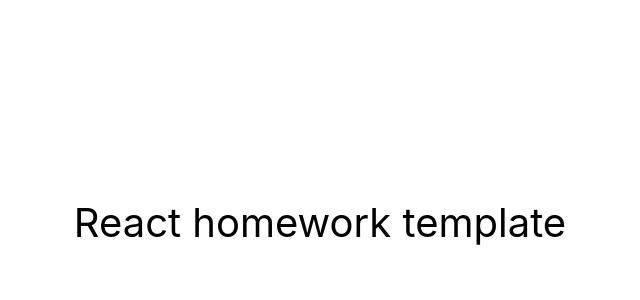
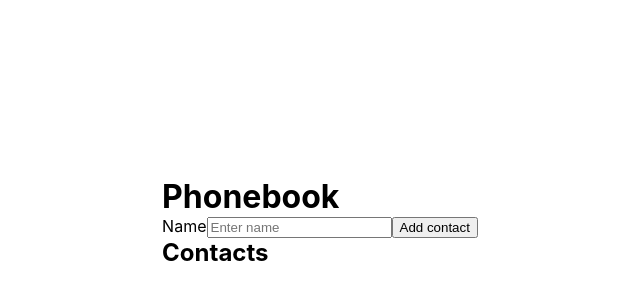
Before and after one commit to rolidabrowski/goit-react-hw-02-phonebook, a React (Create React App) app: page / in a window 1280 px wide. Shown: the part 178-478 px from the top of the page, without its empty margins (320-960 px from the left). Built offline with nearby package versions, Linux system fonts and the light colour scheme.

Commit message:
update task

```diff
--- a/package.json
+++ b/package.json
@@ -7,6 +7,7 @@
     "@testing-library/jest-dom": "^5.16.3",
     "@testing-library/react": "^12.1.4",
     "@testing-library/user-event": "^13.5.0",
+    "nanoid": "^4.0.2",
     "react": "^18.1.0",
     "react-dom": "^18.1.0",
     "react-scripts": "5.0.1",
--- a/src/components/App.jsx
+++ b/src/components/App.jsx
@@ -1,16 +1,53 @@
-export const App = () => {
-  return (
-    <div
-      style={{
-        height: '100vh',
-        display: 'flex',
-        justifyContent: 'center',
-        alignItems: 'center',
-        fontSize: 40,
-        color: '#010101'
-      }}
-    >
-      React homework template
-    </div>
-  );
+import { Component } from 'react';
+// import { nanoid } from 'nanoid';
+import css from './App.module.css';
+
+const INITIAL_STATE = {
+  contacts: [],
+  name: '',
 };
+
+export class App extends Component {
+  state = { ...INITIAL_STATE };
+
+  handleChange = event => {
+    const { name, value } = event.target;
+    this.setState({ [name]: value });
+  };
+
+  handleSubmit = event => {
+    event.preventDefault();
+    this.props.onSubmit({ ...this.state });
+    this.reset();
+  };
+
+  reset = () => {
+    this.setState({ ...INITIAL_STATE });
+  };
+
+  render() {
+    const { name } = this.state;
+    return (
+      <div>
+        <h1 className={css.headTitle}>Phonebook</h1>
+        <form onSubmit={this.handleSubmit}>
+          <label>
+            Name
+            <input
+              type="text"
+              name="name"
+              placeholder="Enter name"
+              value={name}
+              onChange={this.handleChange}
+              pattern="^[a-zA-Zа-яА-Я]+(([' -][a-zA-Zа-яА-Я ])?[a-zA-Zа-яА-Я]*)*$"
+              title="Name may contain only letters, apostrophe, dash and spaces. For example Adrian, Jacob Mercer, Charles de Batz de Castelmore d'Artagnan"
+              required
+            />
+          </label>
+          <button type="submit">Add contact {name}</button>
+        </form>
+        <h2 className={css.title}>Contacts</h2>
+      </div>
+    );
+  }
+}
--- a/src/index.css
+++ b/src/index.css
@@ -1,4 +1,11 @@
 @import-normalize; /* bring in normalize.css styles */
+
+:root {
+  height: 100vh;
+  display: flex;
+  justify-content: center;
+  align-items: center;
+}
 
 body {
   margin: 0;
@@ -13,3 +20,19 @@ code {
   font-family: source-code-pro, Menlo, Monaco, Consolas, 'Courier New',
     monospace;
 }
+
+h1,
+h2,
+h3,
+h4,
+h5,
+h6,
+p {
+  margin: 0;
+}
+ul,
+ol {
+  margin: 0;
+  padding: 0;
+  list-style: none;
+}
--- a/src/index.js
+++ b/src/index.js
@@ -5,6 +5,6 @@ import './index.css';
 
 ReactDOM.createRoot(document.getElementById('root')).render(
   <React.StrictMode>
-    <App />
+    <App onSubmit={values => console.log(values)} />
   </React.StrictMode>
 );
```
Also changed, not shown: src/components/App.module.css (added), 1 other file (tests, documents, lock files or other folders).
